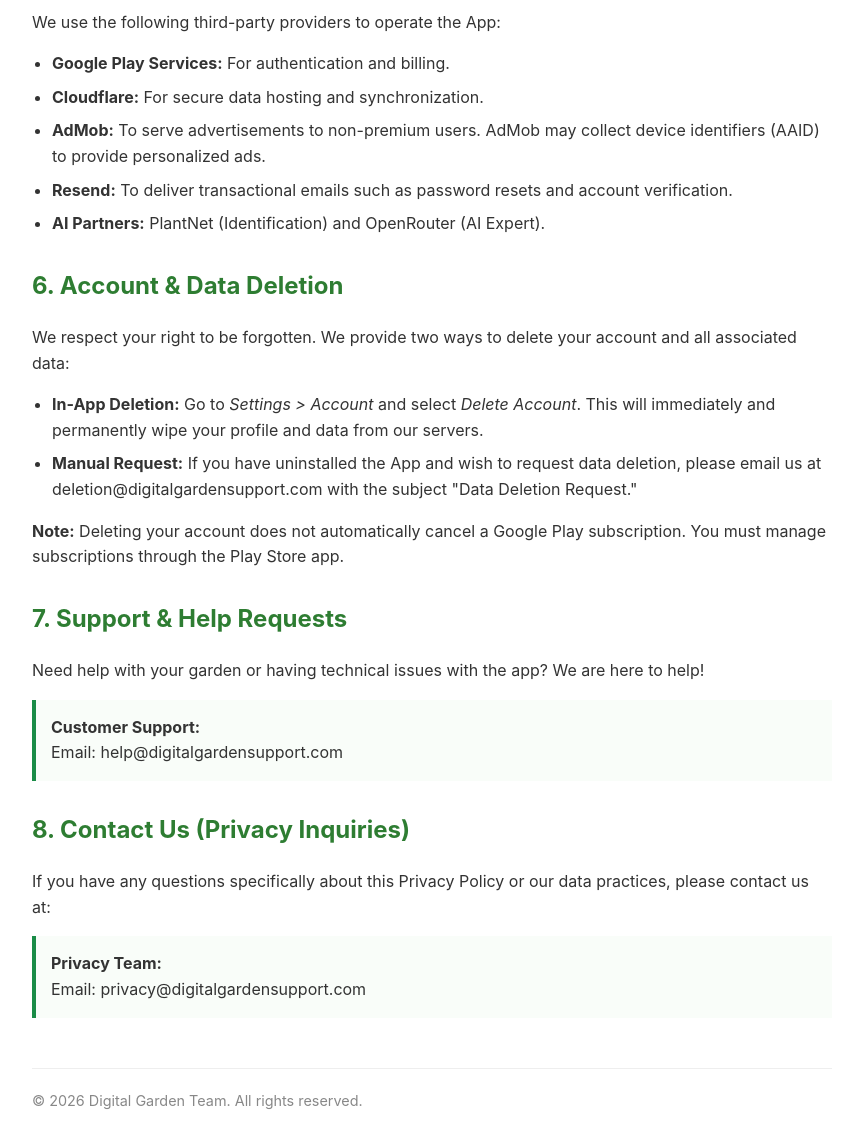
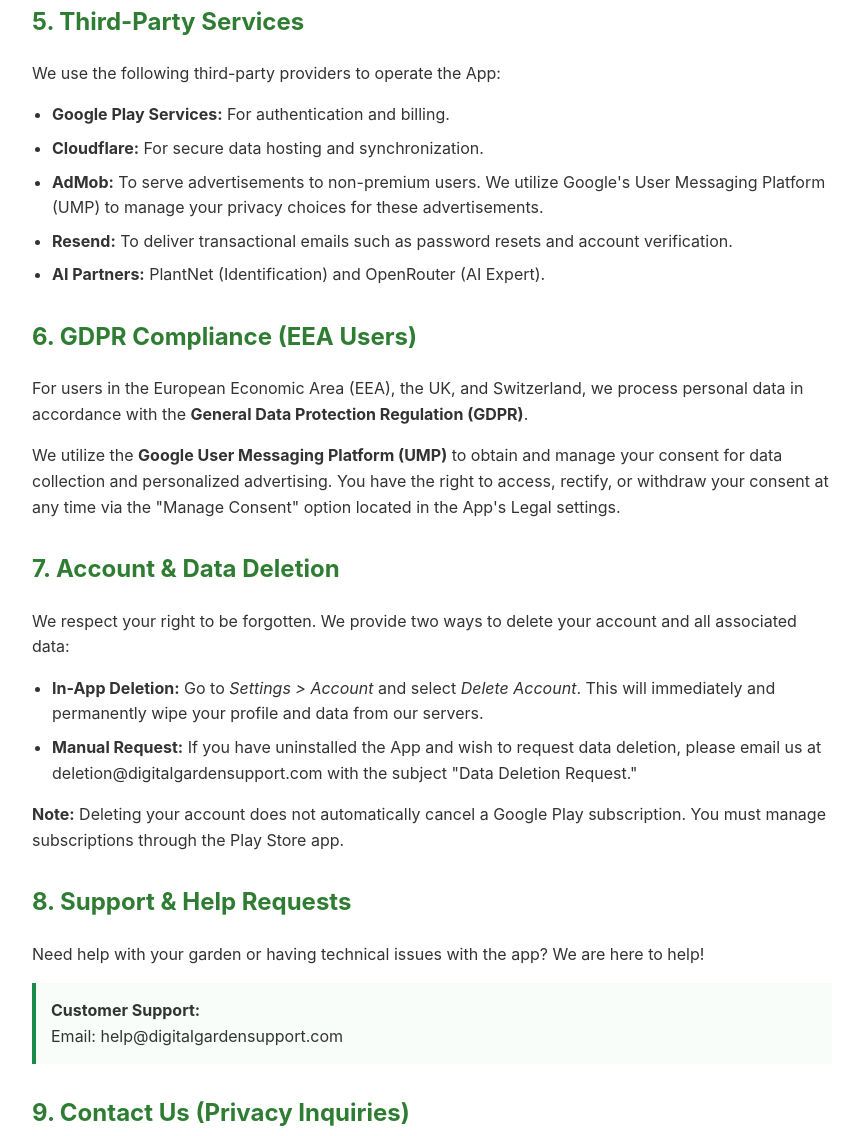
Before and after one commit to giovanniPeser/digital-garden-website, a plain HTML site: page privacy.html in a window 1280 px wide. Shown: the part 1075-2211 px from the top of the page, without its empty margins (208-1068 px from the left). Drawn offline with Linux system fonts and the light colour scheme.

Commit message:
[FEAT] GDPR Compliance (EEA Users)

```diff
--- a/privacy.html
+++ b/privacy.html
@@ -19,10 +19,10 @@
 <body>
 
     <h1>Privacy Policy</h1>
-    <p class="last-updated">Last Updated: July 14, 2026</p>
+    <p class="last-updated">Last Updated: July 15, 2026</p>
 
     <div class="section">
-        <p>Digital Garden ("we," "our," or "the App") is committed to protecting your privacy. This policy explains how we handle your data when you use our Android application and our associated cloud services.</p>
+        <p>Digital Garden ("we," "our," or "the App") is committed to protecting your privacy. This policy explains how we handle your data in accordance with international standards, including the GDPR, when you use our Android application and our associated cloud services.</p>
     </div>
 
     <h2>1. Data Collection & Storage</h2>
@@ -34,7 +34,7 @@
 
     <h2>2. AI Processing</h2>
     <div class="section">
-        <p>To provide features like <strong>Plant Identification</strong> and the <strong>AI Expert</strong>, the App sends relevant plant context and photos to our AI partners (including PlantNet and OpenRouter). This data is processed temporarily to generate results and is not used to build a profile or for advertising purposes.</p>
+        <p>To provide features like <strong>Plant Identification</strong> and the <strong>AI Expert</strong>, the App sends relevant plant context and photos to our AI partners (including PlantNet and OpenRouter). This data is processed <strong>temporarily</strong> and solely to provide botanical advice. It is not used for user profiling, advertising, or permanent storage beyond the scope of your request.</p>
     </div>
 
     <h2>3. Subscriptions & Payments</h2>
@@ -53,13 +53,19 @@
         <ul>
             <li><strong>Google Play Services:</strong> For authentication and billing.</li>
             <li><strong>Cloudflare:</strong> For secure data hosting and synchronization.</li>
-            <li><strong>AdMob:</strong> To serve advertisements to non-premium users. AdMob may collect device identifiers (AAID) to provide personalized ads.</li>
+            <li><strong>AdMob:</strong> To serve advertisements to non-premium users. We utilize Google's User Messaging Platform (UMP) to manage your privacy choices for these advertisements.</li>
             <li><strong>Resend:</strong> To deliver transactional emails such as password resets and account verification.</li>
             <li><strong>AI Partners:</strong> PlantNet (Identification) and OpenRouter (AI Expert).</li>
         </ul>
     </div>
 
-    <h2 id="deletion">6. Account & Data Deletion</h2>
+    <h2>6. GDPR Compliance (EEA Users)</h2>
+    <div class="section">
+        <p>For users in the European Economic Area (EEA), the UK, and Switzerland, we process personal data in accordance with the <strong>General Data Protection Regulation (GDPR)</strong>. </p>
+        <p>We utilize the <strong>Google User Messaging Platform (UMP)</strong> to obtain and manage your consent for data collection and personalized advertising. You have the right to access, rectify, or withdraw your consent at any time via the "Manage Consent" option located in the App's Legal settings.</p>
+    </div>
+
+    <h2 id="deletion">7. Account & Data Deletion</h2>
     <div class="section">
         <p>We respect your right to be forgotten. We provide two ways to delete your account and all associated data:</p>
         <ul>
@@ -69,7 +75,7 @@
         <p><strong>Note:</strong> Deleting your account does not automatically cancel a Google Play subscription. You must manage subscriptions through the Play Store app.</p>
     </div>
 
-    <h2>7. Support & Help Requests</h2>
+    <h2>8. Support & Help Requests</h2>
     <div class="section">
         <p>Need help with your garden or having technical issues with the app? We are here to help!</p>
         <div class="contact-box">
@@ -78,7 +84,7 @@
         </div>
     </div>
 
-    <h2>8. Contact Us (Privacy Inquiries)</h2>
+    <h2>9. Contact Us (Privacy Inquiries)</h2>
     <div class="section">
         <p>If you have any questions specifically about this Privacy Policy or our data practices, please contact us at:</p>
         <div class="contact-box">
```
